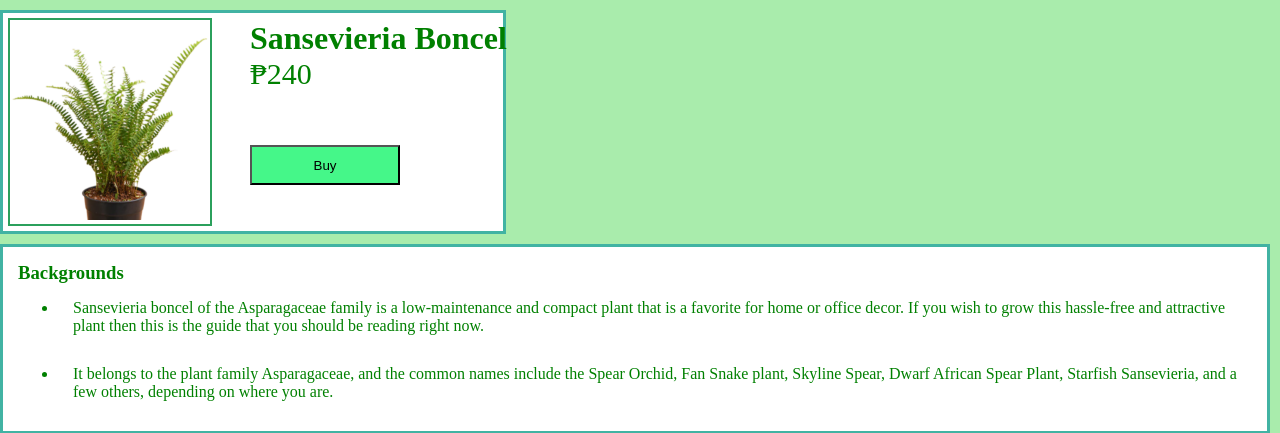
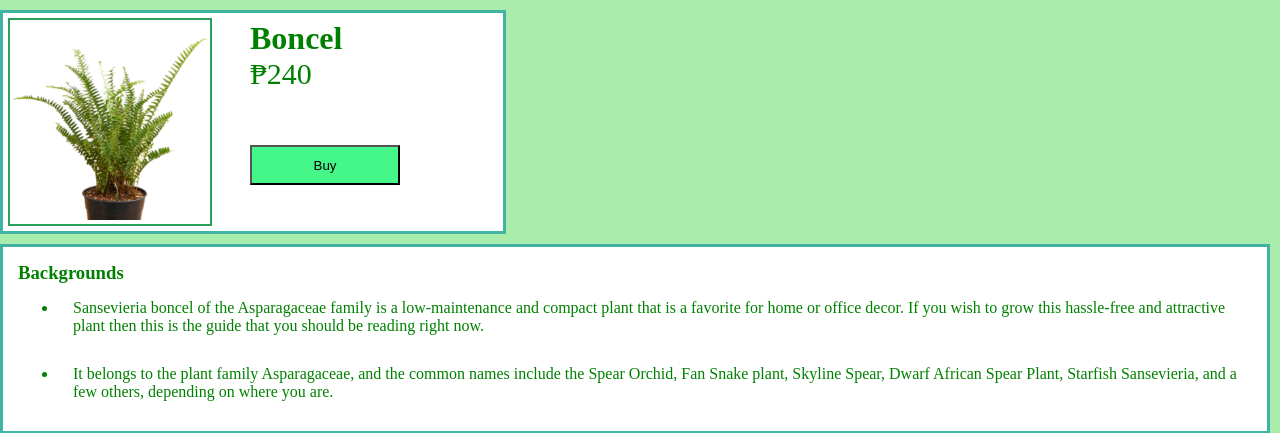
Before and after one commit to xXxJhonXxX/final, a Flask app: page /boncel in a window 1280 px wide. Shown: the part 80-513 px from the top of the page. Run offline with Flask 3, Linux system fonts and the light colour scheme.

Commit message:
Update bonsel.html

```diff
--- a/templates/bonsel.html
+++ b/templates/bonsel.html
@@ -23,7 +23,7 @@
             <a href="{{url_for('static', filename='img/baston-fern.png')}}"><img src="{{url_for('static', filename='img/baston-fern.png')}}" alt="Boston Fern"> </a>
         </div>
         <div class="details-pos">
-        <h1 class="name">Sansevieria Boncel</h1>
+        <h1 class="name">Boncel</h1>
         <p class="price">₱240</p>
         <button type="button" id="buyModal">Buy</button>
         </div>
```
